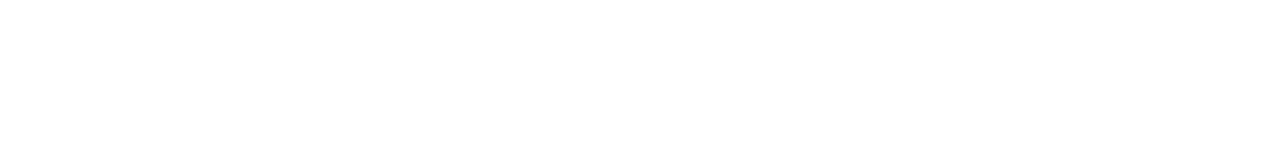
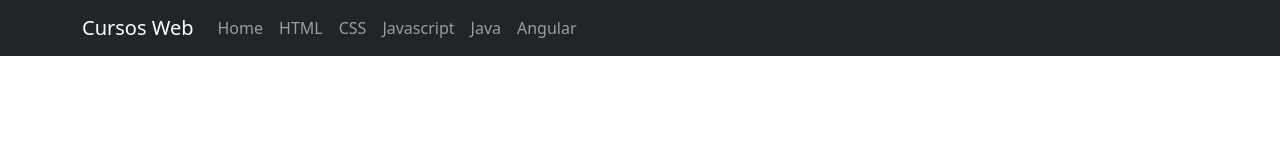
Before and after one commit to jecesario/landing-page-cursos, a plain HTML site: page index.html in a window 1280 px wide. Drawn offline with nearby package versions, Linux system fonts and the light colour scheme.

Commit message:
feat: adicionado menu

```diff
--- a/index.html
+++ b/index.html
@@ -8,6 +8,38 @@
     <title>Cursos Web - Cadastre-se</title>
   </head>
   <body>
+    <!-- menu -->
+    <nav class="navbar navbar-expand-lg navbar-dark bg-dark">
+      <div class="container">
+        <a class="navbar-brand" href="#">Cursos Web</a>
+        <button class="navbar-toggler" type="button" data-bs-toggle="collapse" data-bs-target="#navbarSupportedContent" aria-controls="navbarSupportedContent" aria-expanded="false" aria-label="Toggle navigation">
+          <span class="navbar-toggler-icon"></span>
+        </button>
+        <div class="collapse navbar-collapse" id="navbarSupportedContent">
+          <ul class="navbar-nav me-auto mb-2 mb-lg-0">
+            <li class="nav-item">
+              <a class="nav-link" href="#">Home</a>
+            </li>
+            <li class="nav-item">
+              <a class="nav-link" href="#">HTML</a>
+            </li>
+            <li class="nav-item">
+              <a class="nav-link" href="#">CSS</a>
+            </li>
+            <li class="nav-item">
+              <a class="nav-link" href="#">Javascript</a>
+            </li>
+            <li class="nav-item">
+              <a class="nav-link" href="#">Java</a>
+            </li>
+            <li class="nav-item">
+              <a class="nav-link" href="#">Angular</a>
+            </li>
+          </ul>
+        </div>
+      </div>
+    </nav>
+    <!-- /menu -->
 
     <script src="https://cdn.jsdelivr.net/npm/bootstrap@5.0.0-beta2/dist/js/bootstrap.bundle.min.js" integrity="sha384-b5kHyXgcpbZJO/tY9Ul7kGkf1S0CWuKcCD38l8YkeH8z8QjE0GmW1gYU5S9FOnJ0" crossorigin="anonymous"></script>
   </body>
```
